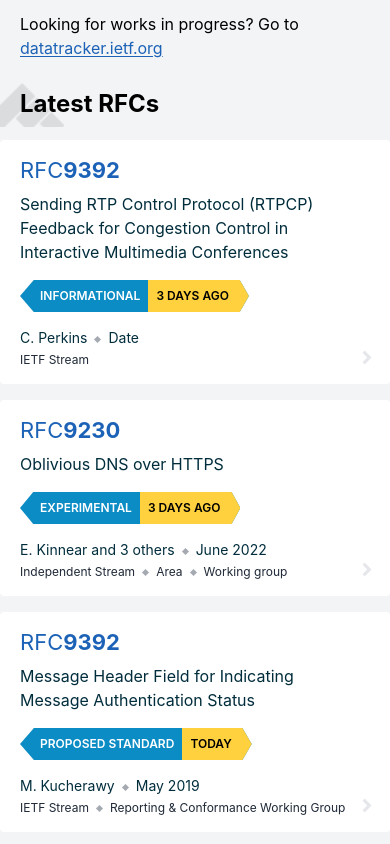
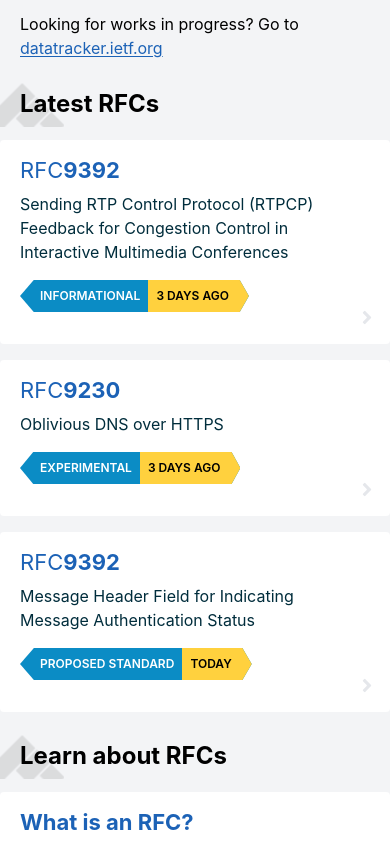
Before and after one commit to ietf-tools/rfced-www, a Nuxt app in the folder client/: page / in a window 390 px wide. Shown: the top 844 px of the page. Built offline with nearby package versions, Linux system fonts and the light colour scheme.

Commit message:
feat: mobile search WIP

```diff
--- a/client/components/Card.vue
+++ b/client/components/Card.vue
@@ -12,6 +12,12 @@
         ]"
       >
         <slot name="headingTitle">slot #headingTitle</slot>
+        <span
+          v-if="!props.hasCoverLink"
+          class="block absolute right-0 w-10 h-full top-0"
+        >
+          <!-- for a larger click area -->
+        </span>
         <GraphicsChevron
           width="14"
           height="21"
--- a/client/components/RFCCard.vue
+++ b/client/components/RFCCard.vue
@@ -3,7 +3,11 @@
     :href="props.href"
     heading-level="3"
     :has-cover-link="responsiveModeStore.responsiveMode === 'Desktop'"
-    :chevron-position="props.abstract ? 'center' : 'end'"
+    :chevron-position="
+      props.abstract && responsiveModeStore.responsiveMode === 'Desktop'
+        ? 'center'
+        : 'end'
+    "
   >
     <template #headingTitle>
       <component :is="formatTitle(props.title)" />
@@ -14,12 +18,18 @@
     <div class="my-4">
       <Tag :tag="props.tag" />
     </div>
-    <ul v-if="props.body" class="text-sm text-blue-900 dark:text-white">
+    <ul
+      v-if="props.body"
+      class="hidden lg:block text-sm text-blue-900 dark:text-white"
+    >
       <li v-for="(part, index) in props.body" :key="index" class="inline">
         <GraphicsDiamond v-if="index > 0" />{{ part }}
       </li>
     </ul>
-    <ul v-if="props.footer" class="text-xs text-gray-800 mt-1 dark:text-white">
+    <ul
+      v-if="props.footer"
+      class="hidden lg:block text-xs text-gray-800 mt-1 dark:text-white"
+    >
       <li v-for="(part, index) in props.footer" :key="index" class="inline">
         <GraphicsDiamond v-if="index > 0" />{{ part }}
       </li>
@@ -31,7 +41,7 @@
           type="button"
           :aria-expanded="isMobileAbstractOpen"
           :aria-controls="abstractDomId"
-          class="text-blue-800 underline text-sm"
+          class="text-blue-800 dark:text-blue-100 underline text-sm"
           @click="isMobileAbstractOpen = !isMobileAbstractOpen"
         >
           <span v-if="isMobileAbstractOpen">Hide abstract</span>
@@ -44,11 +54,13 @@
           <Heading
             level="4"
             style-level="5"
-            class="text-blue-900 pt-3 border-t inline-block"
+            class="text-blue-900 dark:text-gray-300 pt-3 border-t inline-block"
           >
             Abstract
           </Heading>
-          <p class="leading-snug text-gray-800">{{ props.abstract }}</p>
+          <p class="leading-snug text-gray-800 dark:text-gray-300">
+            {{ props.abstract }}
+          </p>
         </div>
       </div>
       <div class="hidden lg:block mt-5">
@@ -56,11 +68,13 @@
         <Heading
           level="4"
           style-level="5"
-          class="text-blue-900 pt-3 border-t inline-block"
+          class="text-blue-900 dark:text-gray-300 pt-3 border-t inline-block"
         >
           Abstract
         </Heading>
-        <p class="leading-snug text-gray-800">{{ props.abstract }}</p>
+        <p class="leading-snug text-gray-800 dark:text-gray-300">
+          {{ props.abstract }}
+        </p>
       </div>
       <div class="hidden lg:block"></div>
     </template>
--- a/client/stores/responsiveMode.ts
+++ b/client/stores/responsiveMode.ts
@@ -1,7 +1,7 @@
 export type ResponsiveMode = 'Desktop' | 'Mobile'
 
 const getResponsiveMode = (): ResponsiveMode => {
-  // See https://tailwindcss.com/docs/responsive-design
+  // For 'lg' breakpoint see https://tailwindcss.com/docs/responsive-design
   const tailwindBreakpointLg = window.matchMedia('(min-width: 1024px)')
   return tailwindBreakpointLg.matches ? 'Desktop' : 'Mobile'
 }
```
